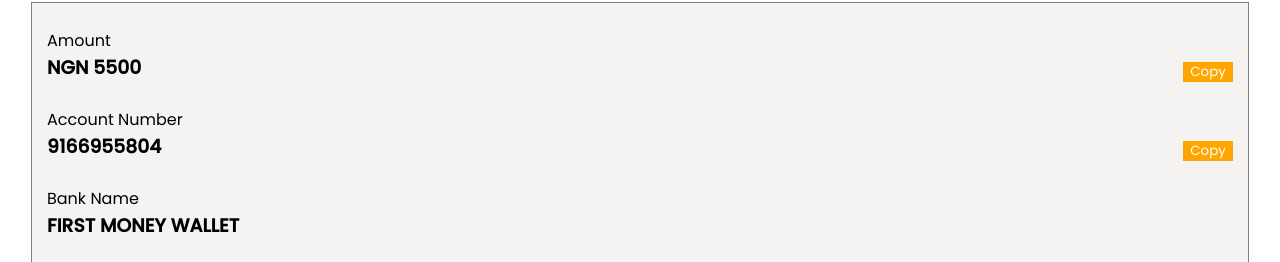
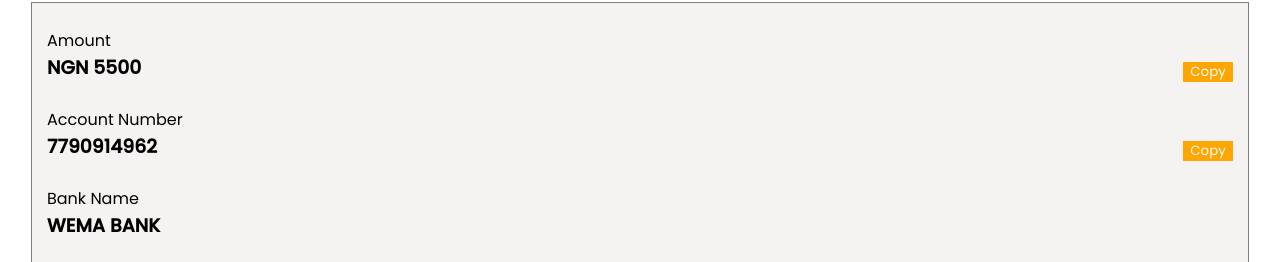
Before and after one commit to mrsanni339/Goodluckcashtube.github.io, a plain HTML site: page banktf.html in a window 1280 px wide. Shown: the part 237-499 px from the top of the page. Drawn offline with nearby package versions, Linux system fonts and the light colour scheme.

Commit message:
Update banktf.html

```diff
--- a/banktf.html
+++ b/banktf.html
@@ -363,12 +363,12 @@
         <br>
 
         <p>Account Number</p>
-        <h3 id="accountNumberToCopy">9166955804</h3>
+        <h3 id="accountNumberToCopy">7790914962</h3>
         <button class="copy-button" onclick="copyText('accountNumberToCopy')">Copy</button>
         <br>
 
         <p>Bank Name</p>
-        <h3>FIRST MONEY WALLET</h3> <br>
+        <h3>WEMA BANK</h3> <br>
 
 
 
```
